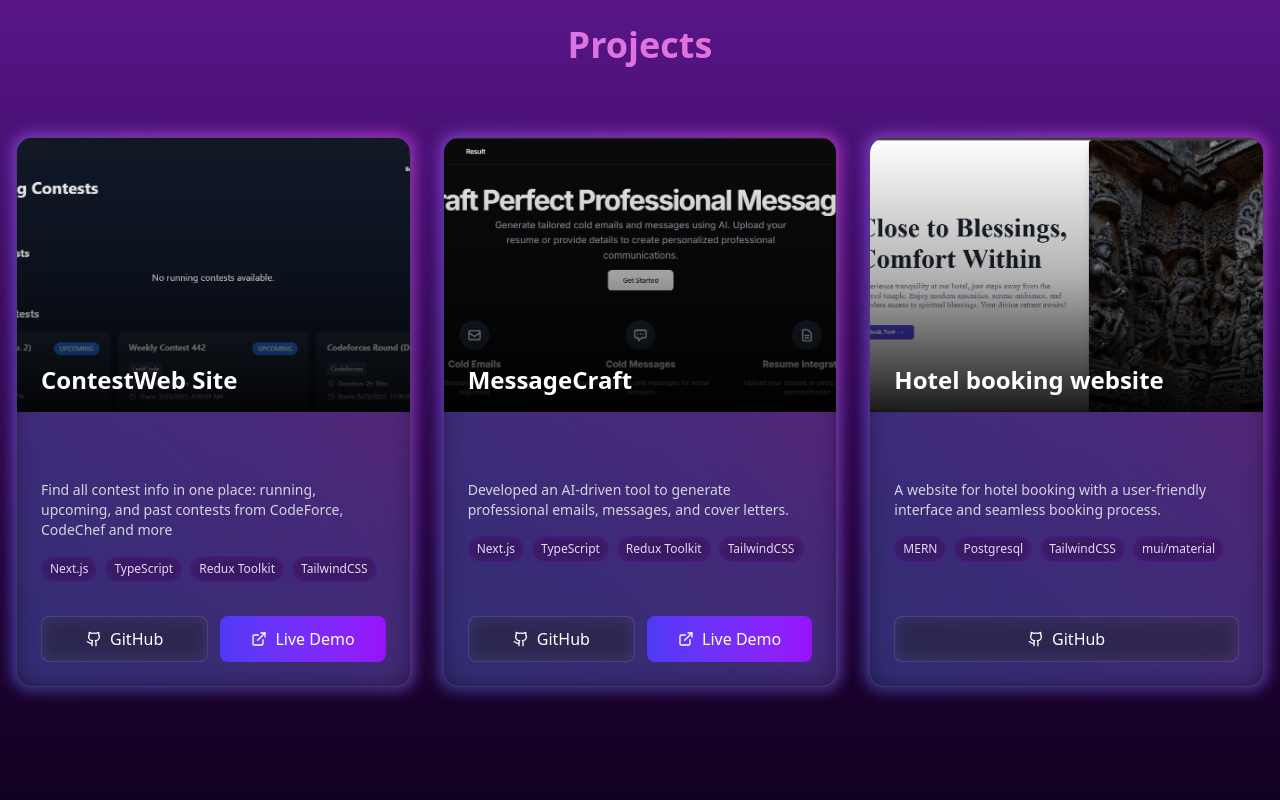
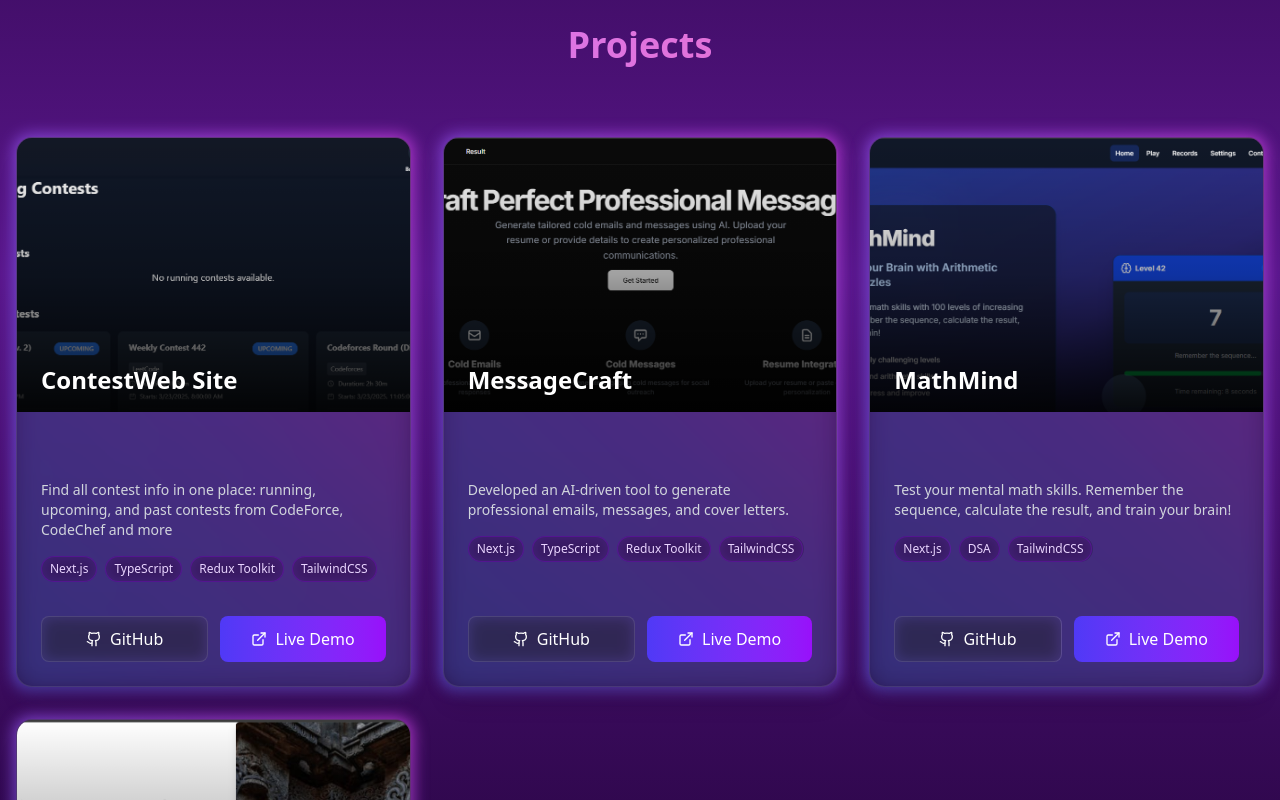
Before and after one commit to ABhavikj123/portfolio, a React (Vite) app: page / in a window 1280 px wide. Shown: the part 1340-2140 px from the top of the page. Built offline with nearby package versions, Linux system fonts and the light colour scheme.

Commit message:
new project

```diff
--- a/package.json
+++ b/package.json
@@ -11,6 +11,7 @@
   },
   "dependencies": {
     "@tailwindcss/vite": "^4.0.14",
+    "@vercel/analytics": "^1.5.0",
     "framer-motion": "^12.5.0",
     "lucide-react": "^0.483.0",
     "react": "^19.0.0",
--- a/src/App.tsx
+++ b/src/App.tsx
@@ -5,7 +5,7 @@ import { ProjectCard } from './Components/ProjectCard';
 import { Contact } from './Components/Contact';
 import { Hero } from './Components/Hero';
 import projects from './projects.json';
-
+import { Analytics } from '@vercel/analytics/react';
 function App() {
   return (
     <div className="relative min-h-screen overflow-x-hidden">
@@ -63,6 +63,7 @@ function App() {
           <Contact />
         </motion.section>
       </div>
+      <Analytics />
     </div>
   );
 }
--- a/src/projects.json
+++ b/src/projects.json
@@ -16,6 +16,14 @@
       "demo":"https://aimailgenerator.vercel.app"
     },
     {
+      "title":"MathMind",
+      "description":"Test your mental math skills. Remember the sequence, calculate the result, and train your brain!",
+      "image":"/project4.png",
+      "skills":["Next.js", "DSA", "TailwindCSS"],
+      "github":"https://github.com/ABhavikj123/mathmind.git",
+      "demo":"https://mathmind-eight.vercel.app/"
+    },
+    {
       "title": "Hotel booking website",
       "description": "A website for hotel booking with a user-friendly interface and seamless booking process.",
       "image": "/project3.png",
```
Also changed, not shown: public/project4.png (added), 1 other file (tests, documents, lock files or other folders).
